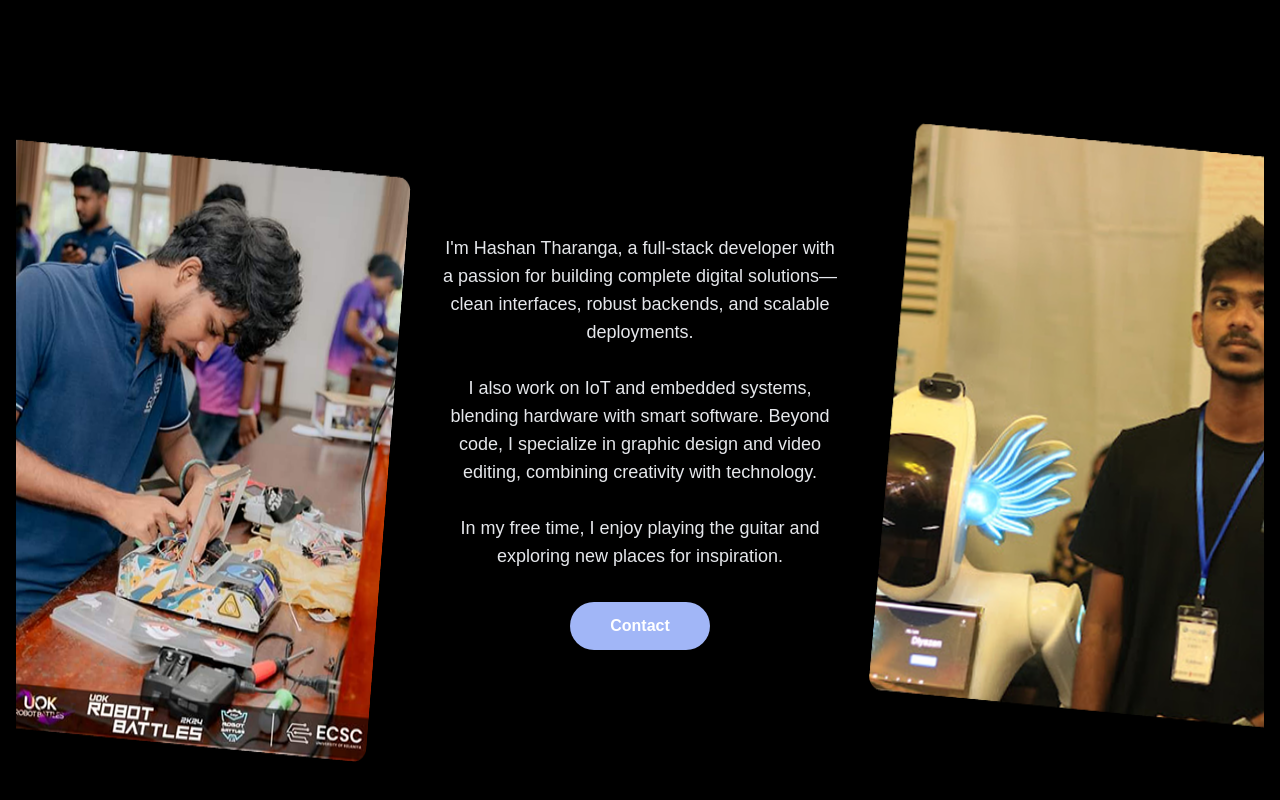
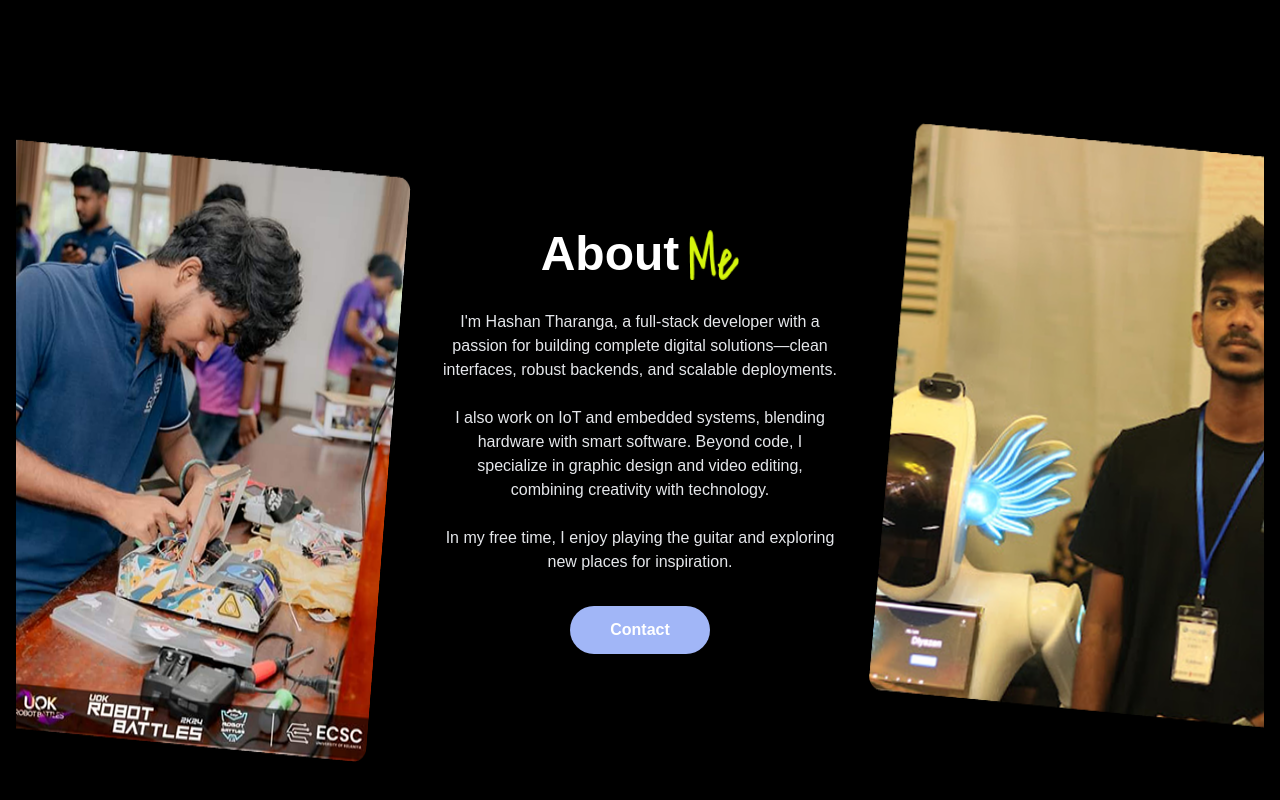
Before and after one commit to HashanTG/tharanga-portfolio, a React (Vite) app: page / in a window 1280 px wide. Shown: the part 1252-2052 px from the top of the page. Built offline with nearby package versions, Linux system fonts and the light colour scheme.

Commit message:
i edit images

```diff
--- a/src/assets/assets.js
+++ b/src/assets/assets.js
@@ -5,5 +5,6 @@ import medium from './medium.png';
 import fiverr from './fiverr.png'
 import leftimage from './leftimage.png';
 import rightimage from './rightimage.png';
+import Me from './Me.png';
 
-export { element1, element2, myself, medium,fiverr, leftimage, rightimage };
+export { element1, element2, myself, medium,fiverr, leftimage, rightimage, Me };
--- a/src/components/aboutsection.tsx
+++ b/src/components/aboutsection.tsx
@@ -3,6 +3,8 @@ import React from "react";
 // Replace these imports with your actual image paths
 import leftimage from "../assets/leftimage.png";
 import rightimage from "../assets/rightimage.png";
+
+import { Me} from "../assets/assets"; // Assuming you have an image for yourself
 
 const AboutSection: React.FC = () => (
   <section className="w-full min-h-screen flex items-center justify-center bg-black px-4 py-16 mt-[50px]">
@@ -12,17 +14,20 @@ const AboutSection: React.FC = () => (
         <img
           src={leftimage}
           alt="Project work"
-          className="w-[720px] h-[640px] rounded-xl shadow-lg rotate-[0deg] ml-0"
+          className="w-[500px] h-[640px] rounded-xl shadow-lg rotate-[0deg] ml-0"
         />
       </div>
 
       {/* Center Content */}
       <div className="flex-1 flex flex-col items-center text-center">
-        {/* <h2 className="text-4xl md:text-5xl font-bold text-white mb-4">
-          About <span className="text-[#D5F60C]">Me</span>
-        </h2> */}
+        <div className="flex flex-row ">
+          <h2 className="text-4xl md:text-5xl font-bold text-white mb-8 mr-[10px]">
+            About
+          </h2>
+          <img src={Me} alt="" className="w-[50px] h-[50px]"/>
+        </div>
 
-        <p className="text-gray-200 text-base md:text-lg mb-6 max-w-xl">
+        <p className="text-gray-200 font-light mb-6 max-w-xl">
           I'm Hashan Tharanga, a full-stack developer with a passion for
           building complete digital solutions—clean interfaces, robust backends,
           and scalable deployments.
@@ -46,7 +51,7 @@ const AboutSection: React.FC = () => (
         <img
           src={rightimage}
           alt="Robotics"
-          className="w-[720px] h-[640px] rounded-xl shadow-lg rotate-[0deg] mr-0"
+          className="w-[500px] h-[640px] rounded-xl shadow-lg rotate-[0deg] mr-0"
         />
       </div>
     </div>
```
